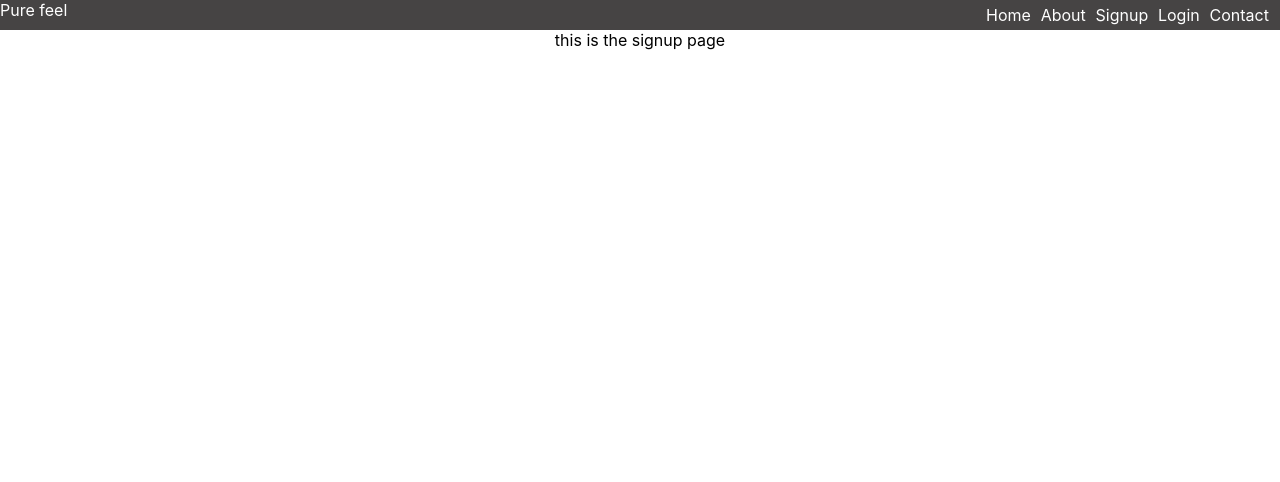
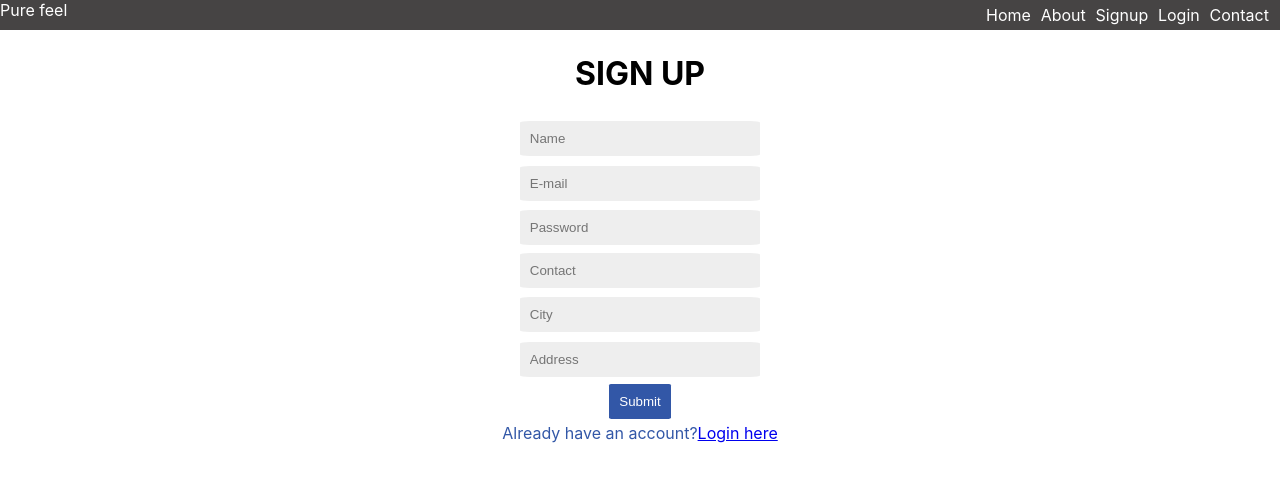
Before and after one commit to MrAmit-itech/Capgemini_assign, a React (Create React App) app in the folder react_assign/: page /SignUp in a window 1280 px wide. Shown: the top 482 px of the page. Built offline with nearby package versions, Linux system fonts and the light colour scheme.

Commit message:
all done need to implement useffect

```diff
--- a/react_assign/src/Components/signup.jsx
+++ b/react_assign/src/Components/signup.jsx
@@ -1,6 +1,88 @@
+
+import {Link} from "react-router-dom"
+import { useState } from "react"
+
 const SignUp=()=>{
+    const[data,setData] = useState({})
+    const[passwarn,setPasswarn] = useState(null)
+    const[contact_len,setContact_len] = useState(null)
+
+    const Passcheck=(e)=>{
+        var pass = e.target.value
+
+        let condition1 = /[a-z]/g
+        let condition2 = /[A-Z]/g
+        let condition3 = /[0-9]/g
+
+        if(condition1.test(pass) && (condition2.test(pass) && (condition3.test(pass)))){
+            setPasswarn(true)
+         }else{
+            setPasswarn(false)
+        }
+    }
+    const contact_Length_check=(e)=>{
+        var input = e.target.value
+        if(input.length === 10){
+            setContact_len(true)
+        }else{
+            setContact_len(false)
+        }
+
+    }
+    const Handlechange=(e)=>{
+        const{ name,value } = e.target
+        setData({
+            ...data,
+            [name]:value
+        })
+    }
+    const Handlesubmit=(event)=>{
+        event.preventDefault()
+        console.log('data is',data)
+
+    }
+
+
+
     return<>
-        this is the signup page
+        <div id="cont">
+            <form action="#" onSubmit={Handlesubmit}  >
+                <table>
+                    <tbody>
+                        <tr>
+                            <td><h1 id="heading">SIGN UP</h1></td>
+                        </tr>
+                        <tr>
+                            <td><input className="input" onChange={Handlechange} type="text" placeholder="Name" required name="name" id="name"/></td>
+                        </tr>
+                        <tr>
+                            <td><input className="input" onChange={Handlechange} type="email" placeholder="E-mail" required name="email" id="email"/></td>
+                        </tr>
+                        <tr className="flex">
+                            <td><input className="input" onInput={Passcheck} maxLength="8" onChange={Handlechange} type="password" pattern="(?=.*\d)(?=.*[a-z])(?=.*[A-Z]).{8,}" placeholder="Password" name="password" id="password" required/></td>
+                            {passwarn  ? <span className="right">Correct</span>: passwarn === false ? <span className="wrong">plz enter in the format [a-z],[A-Z],[0-9] upto length 8</span>:null }
+
+                        </tr>
+                        <tr className="flex">
+                            <td><input className="input"  onInput={contact_Length_check}  onChange={Handlechange} type="number" placeholder="Contact" name="contact" id="contact" required/></td>
+                           {contact_len ? <span className="right">Correct</span>:contact_len === false ? <span className="wrong">plzz enter 10 digit number</span>:null}
+                        </tr>
+                        <tr>
+                            <td><input className="input" onChange={Handlechange} type="text" placeholder="City" name="city" id="city" required/></td>
+                        </tr>
+                        <tr>
+                            <td><input className="input" onChange={Handlechange} type="text" placeholder="Address" name="address" id="address" required/></td>
+                        </tr>
+                        <tr>
+                            <td ><input id="btn" type="submit" /></td>
+                        </tr>
+                        <tr>
+                            <td><span>Already have an account?</span><span id="login_link"><Link  to={"/Login"}>Login here</Link></span></td>
+                        </tr>
+                    </tbody>
+                </table>
+            </form>
+        </div>
     </>
 }
 export default SignUp
--- a/react_assign/src/Css/Mystyle.css
+++ b/react_assign/src/Css/Mystyle.css
@@ -185,6 +185,17 @@ span:hover{
     display: flex;
     flex-direction: column;
 }
+.right{
+    background-color: rgb(52, 184, 52);
+    color: white;
+}
+.wrong{
+    background-color: rgb(148, 32, 32);
+    color: white;
+}
+#login_link{
+    color: blue;
+}
 
 @media (max-width:600px){
     #cont{
```
